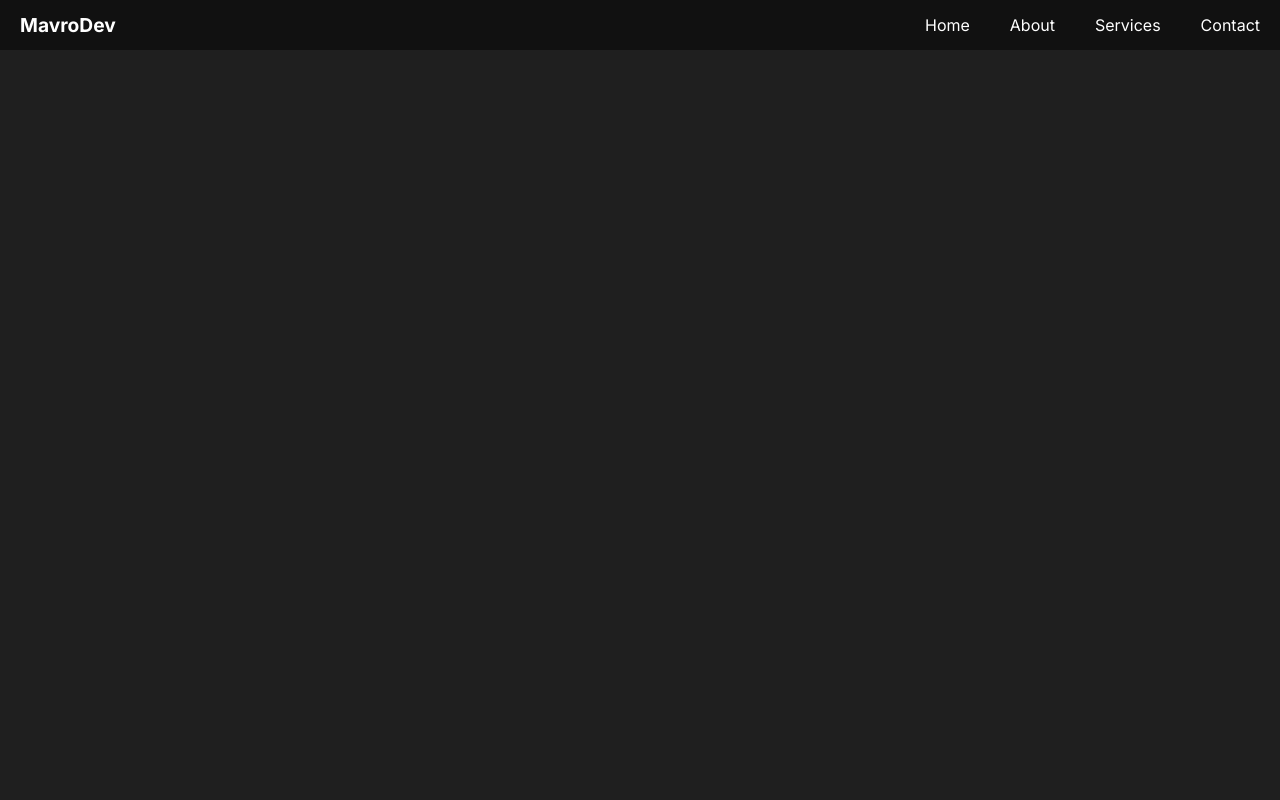
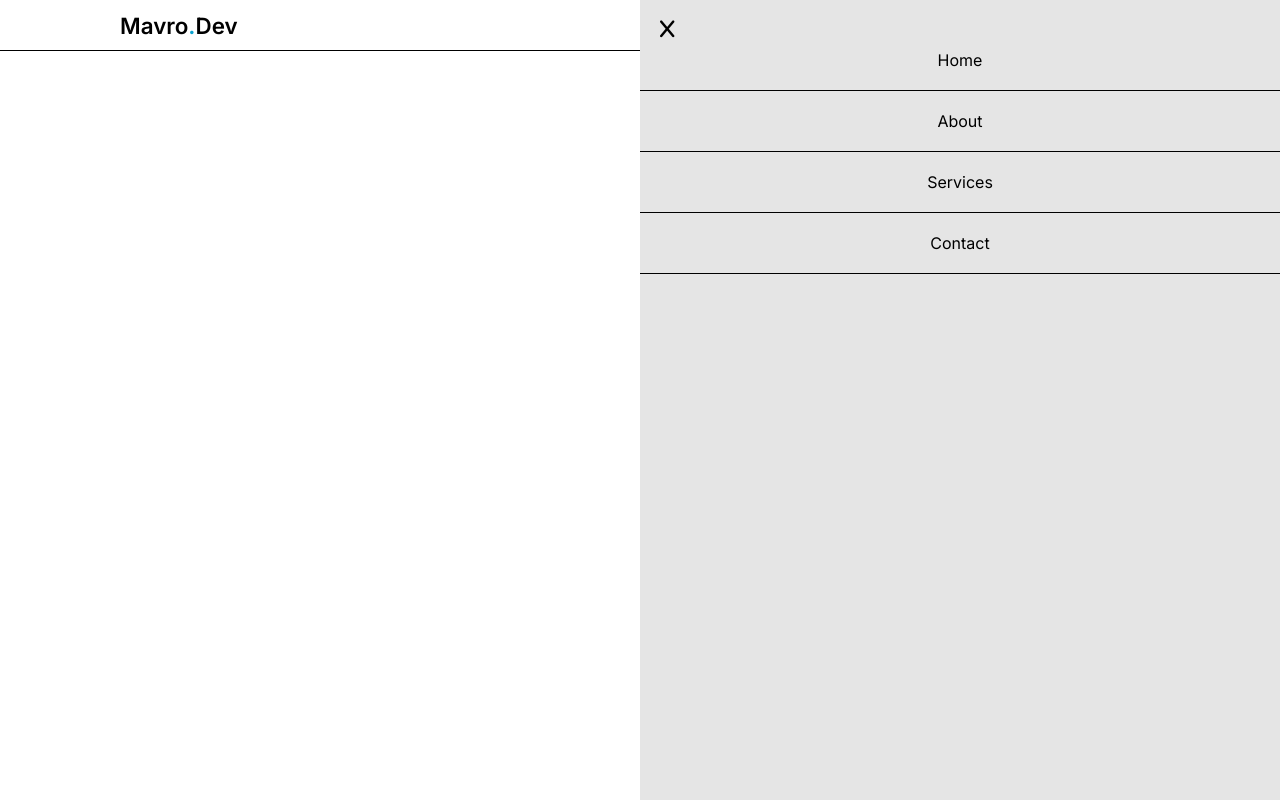
Before and after one commit to MavroDev07/MavroDev, a plain HTML site: page index.html in a window 1280 px wide. Drawn offline with Linux system fonts and the light colour scheme.

Commit message:
Respnsive Navigation Bar

```diff
--- a/index.css
+++ b/index.css
@@ -10,7 +10,7 @@
 
 body {
   min-height: 100vh;
-  background-color: #1f1f1f;
+  background-color: #fff;
   font-family: "Inter", sans-serif;
 }
 
@@ -18,7 +18,10 @@ body {
 /* NAVIGATION BAR STYLES */
 
 .navigation-bar {
-  background-color: #111111;
+  width: 100%;
+  background-color: #fff;
+  padding: 0 100px;
+  border-bottom: 1px solid #000;
 }
 
 .navigation-bar ul {
@@ -39,19 +42,110 @@ body {
   text-decoration: none;
   display: flex;
   align-items: center;
-  color: #fff;
+  color: #000;
+  font-weight: 600;
   transition: ease 250ms;
 }
 
+.navigation-bar span {
+  color: #09a2d0;
+}
+
 .navigation-bar li:first-child {
-  font-size: 1.2rem;
+  font-size: 1.4rem;
   font-weight: 700;
   margin-right: auto;
 }
 .navigation-bar li:first-child a:hover {
-  color: #fff;
+  color: #000;
 }
 
 .navigation-bar a:hover {
-  color: #395ca2;
+  color: #09a2d0;
 }
+
+.navigation-bar i{
+  color: #000;
+  font-size: 1.2rem;
+  padding-right: 20px;
+  cursor: pointer;
+  display: none;
+}
+
+
+/* SLIDE-IN MENU STYLES */
+
+
+.slide-menu {
+  position: fixed;
+  top: 0;
+  right: 0;
+  height: 100%;
+  width: 50%;
+  background-color: #e5e5e5;
+  display: flex;
+  flex-direction: column;
+  align-items: center;
+  justify-content: flex-start;
+  transition: ease 500ms;
+  z-index: 10;
+}
+
+.slide-menu i{
+  position: absolute;
+  left: 20px;
+  color: #000;
+  font-size: 1.2rem;
+  padding: 20px 0;
+  cursor: pointer;
+}
+
+.slide-menu nav {
+  width: 100%;
+}
+
+.slide-menu ul {
+  width: 100%;
+  list-style: none;
+  display: flex;
+  flex-direction: column;
+  justify-content: center;
+  align-items: center;
+  margin-top: 30px;
+}
+
+.slide-menu li {
+  width: 100%;
+  padding: 20px 0;
+  text-align: center;
+  border-bottom: 1px solid #000;
+}
+
+.slide-menu a {
+  text-decoration: none;
+  color: #000;
+}
+
+@media (max-width: 800px) {
+  .navigation-bar {
+    padding: 0;
+  }
+
+  .navigation-bar i {
+    display: block;
+  }
+
+  .navigation-bar li:first-child a{
+    display: flex;
+  }
+
+  .navigation-bar a{
+    display: none;
+  }
+}
+
+@media (max-width: 450px) {
+  .slide-menu {
+    width: 100%;
+  }
+}
--- a/index.html
+++ b/index.html
@@ -22,14 +22,29 @@
 
   <nav class="navigation-bar">
     <ul>
-      <li><a href="#">MavroDev</a></li>
+      <li><a href="#">Mavro<span>.</span>Dev</a></li>
       <li><a href="#">Home</a></li>
       <li><a href="#">About</a></li>
       <li><a href="#">Services</a></li>
       <li><a href="#">Contact</a></li>
+      <i class="fa-solid fa-bars" id="menu-icon"></i>
     </ul>
   </nav>
 
+  <div class="slide-menu" id="slide-menu">
+    <i class="fa-solid fa-x" id="close-icon"></i>
+    <nav>
+      <ul>
+        <li><a href="#">Home</a></li>
+        <li><a href="#">About</a></li>
+        <li><a href="#">Services</a></li>
+        <li><a href="#">Contact</a></li>
+      </ul>
+    </nav>
+  </div>
+
+
+  <script src="script.js"></script>
 </body>
 
 </html>
--- /dev/null
+++ b/script.js
@@ -0,0 +1,13 @@
+document.addEventListener('DOMContentLoaded', () => {
+    const hamburgerIcon = document.getElementById('menu-icon');
+    const slideMenu = document.getElementById('slide-menu');
+    const closeIcon = document.getElementById('close-icon');
+
+    hamburgerIcon.addEventListener('click', () => {
+      slideMenu.style.right = '0';
+    });
+
+    closeIcon.addEventListener('click', () => {
+      slideMenu.style.right = '-100%';
+    });
+  });
```
